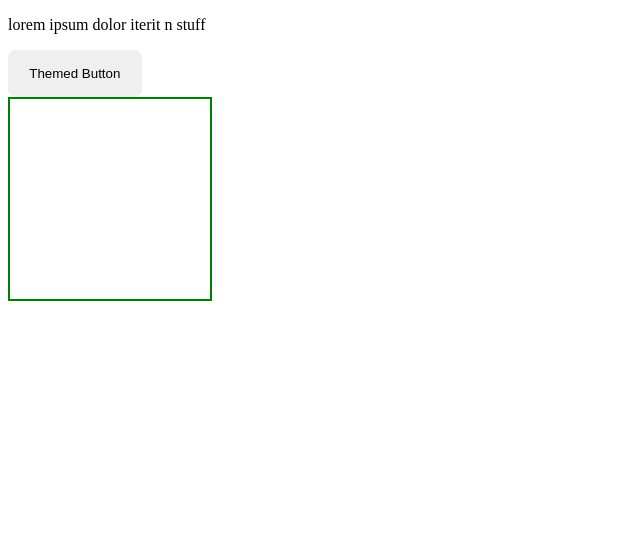
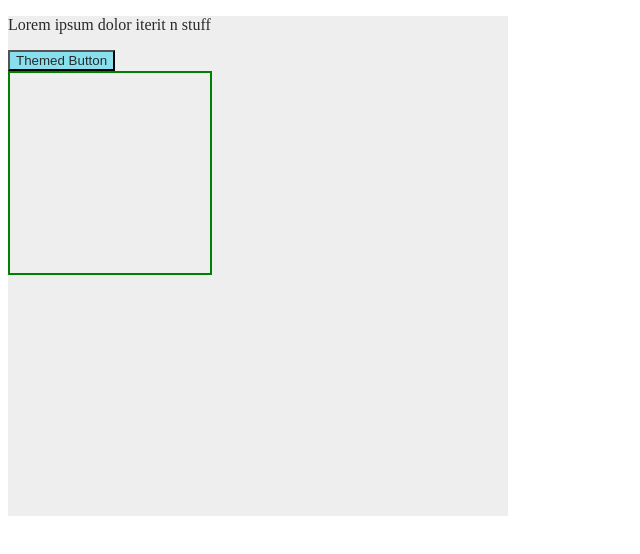
Before and after one commit to chandankr2727/Context-Theme-Toggler---React-Router-What-is-Routing-Why-Defining-Using-R---53reqc8nixzd, a React app: page / in a window 1280 px wide. Shown: the top 554 px of the page, without its empty margins (0-640 px from the left). Built offline with nearby package versions, Linux system fonts and the light colour scheme.

Commit message:
Update Page.js

```diff
--- a/src/components/Page.js
+++ b/src/components/Page.js
@@ -3,16 +3,19 @@ import { LocalThemedBox } from './LocalThemedBox';
 import { ThemeContext } from './ThemeProvider';
 
 const Page = () => {
+  const { globalTheme } = React.useContext(ThemeContext);
 
-    return(
-        <div className={"container"} id="themed-page">
-            <p id="themed-text-container">
-                lorem ipsum dolor iterit n stuff
-            </p>
-            <button className="btn" id="themed-button">Themed Button</button>
-            <LocalThemedBox />
-        </div>
-    )
-}
+  return (
+    <div className={`container bg-${globalTheme}`} id="themed-page">
+      <p className={`txt-${globalTheme}`} id="themed-text-container">
+        Lorem ipsum dolor iterit n stuff
+      </p>
+      <button className={`btn-${globalTheme} ${globalTheme === 'light' ? 'txt-light' : 'txt-dark'}`} id="themed-button">
+        Themed Button
+      </button>
+      <LocalThemedBox />
+    </div>
+  );
+};
 
-export { Page }
+export { Page };
```
